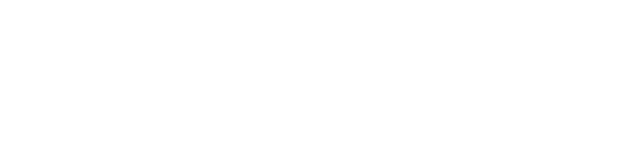
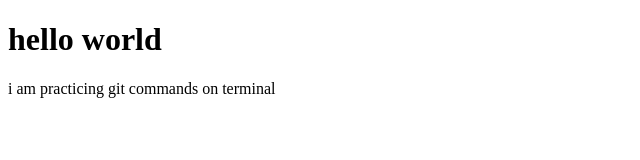
Before and after one commit to AshutoshSajan/new-file, a plain HTML site: page new.html in a window 1280 px wide. Shown: the whole page, without its empty margins (0-640 px from the left). Drawn offline with Linux system fonts and the light colour scheme.

Commit message:
add h1 and paragraph

```diff
--- a/new.html
+++ b/new.html
@@ -4,5 +4,9 @@
 	<title>	</title>
 	</head>
 	<body>
+		<header>
+			<h1>hello world</h1>
+			<p>i am practicing git commands on terminal</p>
+		</header>
 	</body>
 </html>
```
Also changed, not shown: 1 other file.
